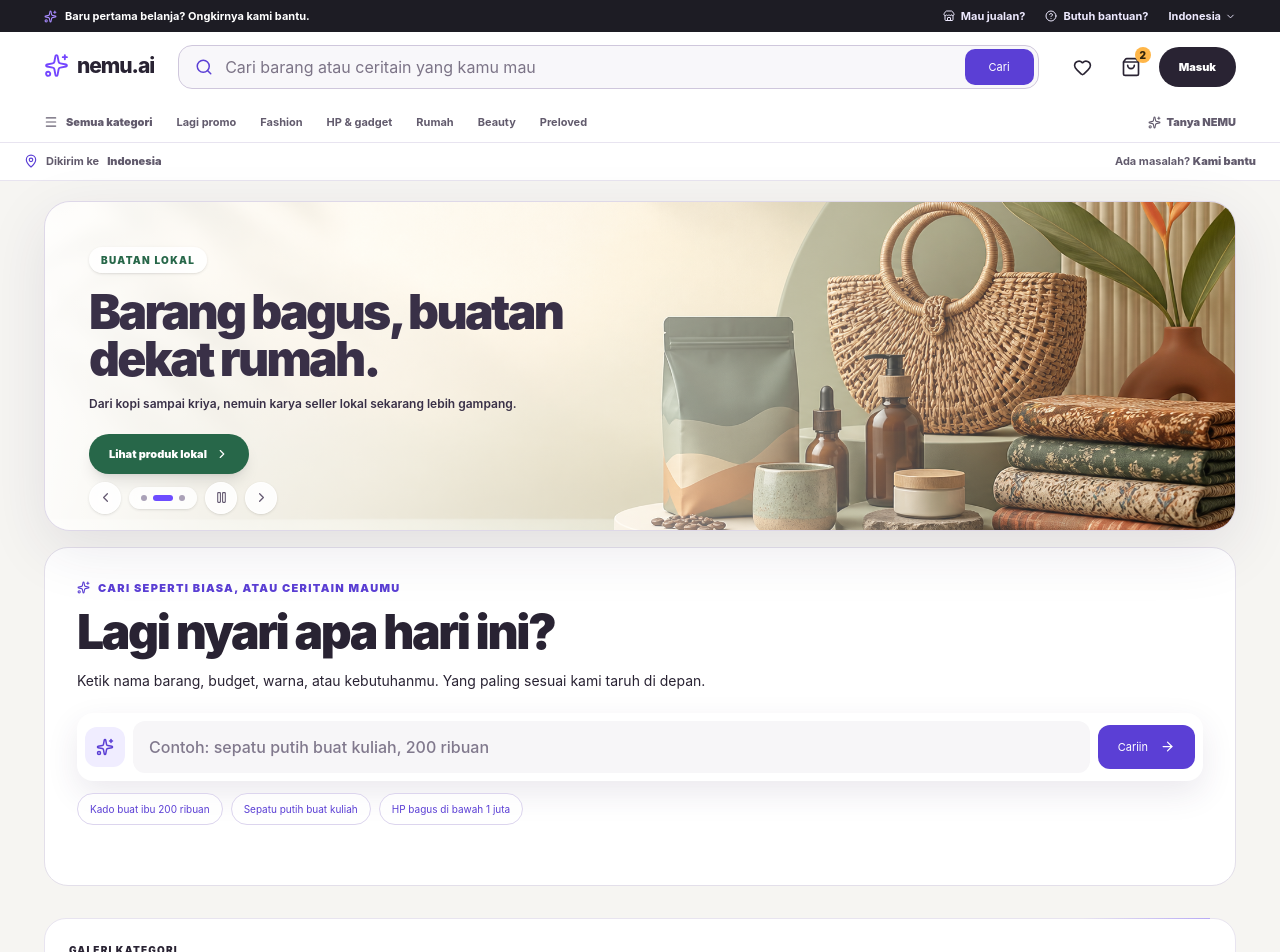
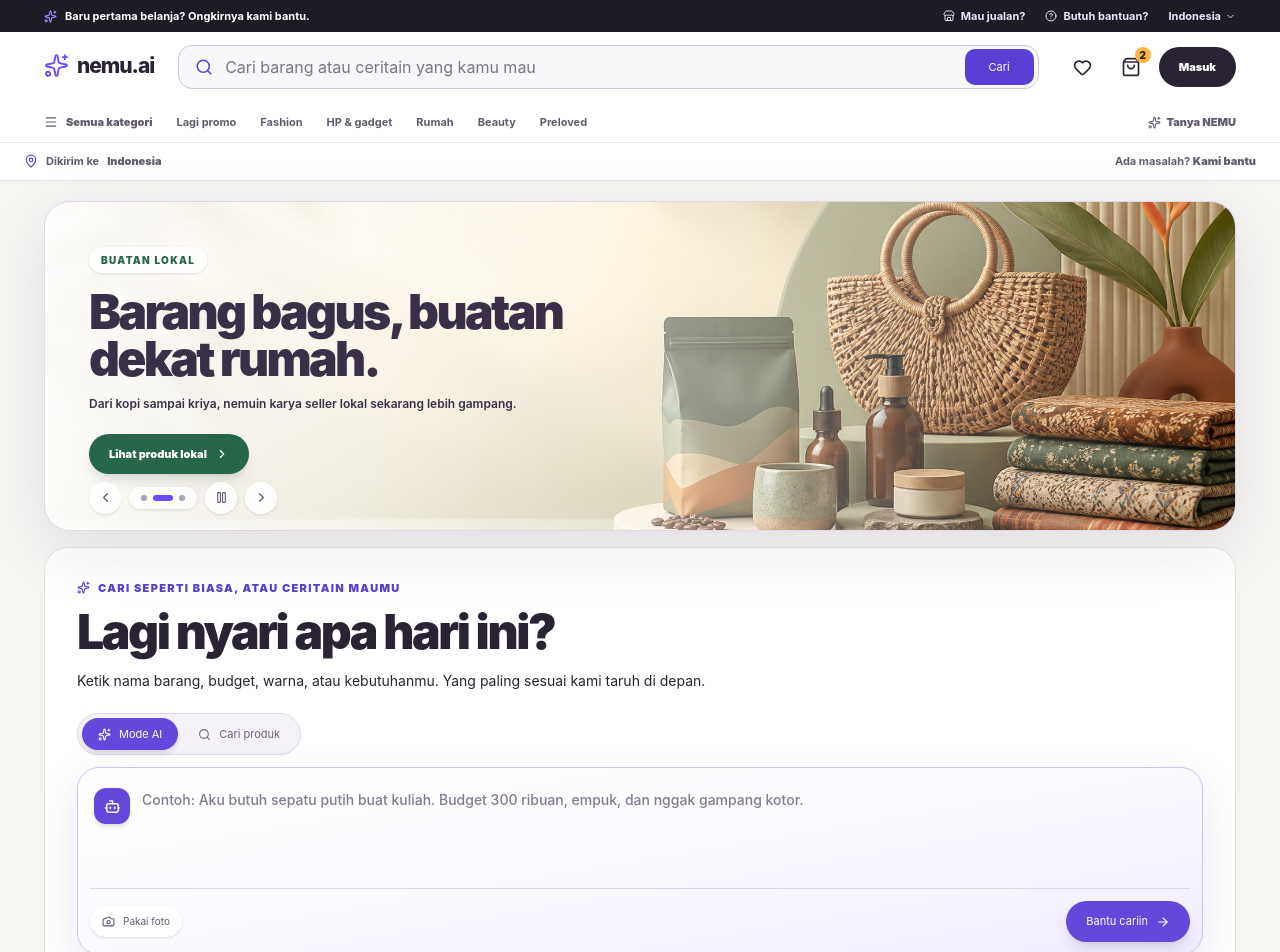
Before and after one commit to FerryF19999/mockup, a Next.js app: page /shop in a window 1280 px wide. Shown: the top 952 px of the page. Built offline with nearby package versions, Linux system fonts and the light colour scheme.

Commit message:
Add conversational AI shopping mode

```diff
--- a/app/shop/shop-client.tsx
+++ b/app/shop/shop-client.tsx
@@ -1,28 +1,68 @@
 'use client';
 
 import { FormEvent, useState } from 'react';
-import { ArrowRight, Check, Heart, ShoppingBag, Sparkles } from 'lucide-react';
+import { ArrowRight, Bot, Camera, Check, Heart, Search, ShoppingBag, Sparkles } from 'lucide-react';
 
-const suggestions = ['Kado buat ibu 200 ribuan', 'Sepatu putih buat kuliah', 'HP bagus di bawah 1 juta'];
+const suggestions = ['Kado buat ibu, budget 200 ribu', 'Sepatu putih buat kuliah dan nggak gampang kotor', 'HP enak buat ojol di bawah 1 juta'];
 
 export function ShopSearch() {
+  const [mode, setMode] = useState<'ai' | 'produk'>('ai');
   const [query, setQuery] = useState('');
   const [message, setMessage] = useState('');
+  const [result, setResult] = useState('');
 
   function submit(event: FormEvent) {
     event.preventDefault();
     const value = query.trim();
-    setMessage(value ? `Sip, kami siap nyaring pilihan buat “${value}”.` : 'Tulis dulu barang yang kamu cari, ya.');
+    if (!value) {
+      setMessage(mode === 'ai' ? 'Ceritain dulu yang kamu butuhin, ya.' : 'Tulis dulu nama barangnya, ya.');
+      setResult('');
+      return;
+    }
+    setMessage('');
+    if (mode === 'ai') setResult(value);
+    else {
+      setResult('');
+      setMessage(`Sip, lagi nyari “${value}” buat kamu.`);
+    }
+  }
+
+  function changeMode(next: 'ai' | 'produk') {
+    setMode(next);
+    setMessage('');
+    setResult('');
   }
 
   return (
     <div className="min-w-0">
-      <form className="flex flex-col gap-2 rounded-2xl bg-white p-2 shadow-[0_12px_32px_rgba(54,41,92,.10)] sm:flex-row sm:items-center" onSubmit={submit} role="search">
-        <span className="hidden size-10 shrink-0 place-items-center rounded-xl bg-[#f0edff] text-[#5b3fd5] sm:grid"><Sparkles size={18}/></span>
-        <input className="min-w-0 flex-1 rounded-xl bg-[#f7f6f8] px-4 py-3.5 text-sm font-semibold text-[#292333] outline-none placeholder:font-medium placeholder:text-[#81798d] focus:ring-2 focus:ring-violet-200" value={query} onChange={event=>setQuery(event.target.value)} placeholder="Contoh: sepatu putih buat kuliah, 200 ribuan" aria-label="Ceritakan produk yang dicari"/>
-        <button className="inline-flex h-11 items-center justify-center gap-3 rounded-xl bg-[#5b3fd5] px-5 text-[10px] font-black text-white transition hover:bg-[#4d32c4]" type="submit">Cariin <ArrowRight size={15}/></button>
-      </form>
-      <div className="mt-3 flex gap-2 overflow-x-auto pb-1 [scrollbar-width:none]">{suggestions.map(item=><button className="shrink-0 rounded-full border border-[#dcd5ee] bg-white/75 px-3 py-2 text-[8px] font-bold text-[#5b3fd5] transition hover:bg-white" type="button" key={item} onClick={()=>{setQuery(item);setMessage('')}}>{item}</button>)}</div>
+      <div className="mb-3 flex w-fit items-center gap-1 rounded-full border border-[#ded8e8] bg-[#f4f2f7] p-1" role="tablist" aria-label="Cara mencari barang">
+        <button className={`inline-flex items-center gap-2 rounded-full px-4 py-2 text-[9px] font-black transition ${mode === 'ai' ? 'bg-[#6547db] text-white shadow-md' : 'text-[#6d6378] hover:bg-white'}`} type="button" role="tab" aria-selected={mode === 'ai'} onClick={() => changeMode('ai')}><Sparkles size={13}/> Mode AI</button>
+        <button className={`inline-flex items-center gap-2 rounded-full px-4 py-2 text-[9px] font-black transition ${mode === 'produk' ? 'bg-white text-[#51465e] shadow-sm' : 'text-[#6d6378] hover:bg-white'}`} type="button" role="tab" aria-selected={mode === 'produk'} onClick={() => changeMode('produk')}><Search size={13}/> Cari produk</button>
+      </div>
+
+      {mode === 'ai' ? (
+        <div role="tabpanel">
+          <form className="rounded-[22px] border border-[#cfc4f2] bg-gradient-to-br from-white via-[#fbfaff] to-[#f0ebff] p-3 shadow-[0_14px_38px_rgba(74,52,135,.12)]" onSubmit={submit} role="search">
+            <div className="flex gap-3 px-1 pt-1">
+              <span className="mt-1 grid size-9 shrink-0 place-items-center rounded-xl bg-[#6547db] text-white shadow-md"><Bot size={17}/></span>
+              <textarea className="min-h-24 min-w-0 flex-1 resize-none bg-transparent py-1 text-sm font-semibold leading-6 text-[#393047] outline-none placeholder:font-medium placeholder:text-[#84798e]" value={query} onChange={event=>setQuery(event.target.value)} placeholder="Contoh: Aku butuh sepatu putih buat kuliah. Budget 300 ribuan, empuk, dan nggak gampang kotor." aria-label="Ceritakan barang yang kamu butuhkan"/>
+            </div>
+            <div className="mt-2 flex flex-wrap items-center justify-between gap-2 border-t border-[#ddd5f0] pt-3">
+              <button className="inline-flex items-center gap-2 rounded-full bg-white px-3 py-2 text-[8px] font-black text-[#655a72] shadow-sm transition hover:text-[#5b3fd5]" type="button" onClick={()=>setMessage('Fitur kirim foto segera hadir. Untuk sekarang, ceritain cirinya dulu ya.')}><Camera size={13}/> Pakai foto</button>
+              <button className="inline-flex items-center justify-center gap-2 rounded-full bg-[#6547db] px-5 py-3 text-[9px] font-black text-white shadow-lg transition hover:-translate-y-0.5 hover:bg-[#5638c8]" type="submit">Bantu cariin <ArrowRight size={14}/></button>
+            </div>
+          </form>
+          <div className="mt-3 flex gap-2 overflow-x-auto pb-1 [scrollbar-width:none]">{suggestions.map(item=><button className="shrink-0 rounded-full border border-[#dcd5ee] bg-white/80 px-3 py-2 text-[8px] font-bold text-[#5b3fd5] transition hover:border-[#b9a8eb] hover:bg-white" type="button" key={item} onClick={()=>{setQuery(item);setMessage('');setResult('')}}>{item}</button>)}</div>
+        </div>
+      ) : (
+        <form className="flex flex-col gap-2 rounded-2xl bg-white p-2 shadow-[0_12px_32px_rgba(54,41,92,.10)] sm:flex-row sm:items-center" onSubmit={submit} role="search" aria-label="Cari produk biasa">
+          <span className="hidden size-10 shrink-0 place-items-center rounded-xl bg-[#f0edff] text-[#5b3fd5] sm:grid"><Search size={18}/></span>
+          <input className="min-w-0 flex-1 rounded-xl bg-[#f7f6f8] px-4 py-3.5 text-sm font-semibold text-[#393047] outline-none placeholder:font-medium placeholder:text-[#81798d] focus:ring-2 focus:ring-violet-200" value={query} onChange={event=>setQuery(event.target.value)} placeholder="Ketik nama barang, misalnya: sepatu putih" aria-label="Nama produk yang dicari"/>
+          <button className="inline-flex h-11 items-center justify-center gap-3 rounded-xl bg-[#6547db] px-5 text-[9px] font-black text-white transition hover:bg-[#5638c8]" type="submit">Cari <ArrowRight size={15}/></button>
+        </form>
+      )}
+
+      {result && <div className="mt-4 rounded-[20px] border border-[#ded7ed] bg-white p-4 shadow-sm" role="status" aria-live="polite"><div className="flex items-start gap-3"><span className="grid size-9 shrink-0 place-items-center rounded-xl bg-[#e9f8d2] text-[#53701b]"><Check size={16}/></span><div className="min-w-0 flex-1"><b className="text-[11px] text-[#393047]">Oke, NEMU nangkep.</b><p className="mt-1 line-clamp-2 text-[9px] leading-5 text-[#6d6378]">Kamu lagi cari: “{result}”</p><div className="mt-3 flex flex-wrap gap-2"><span className="rounded-full bg-[#f1edff] px-3 py-1.5 text-[8px] font-bold text-[#5b3fd5]">Cocok dulu</span><span className="rounded-full bg-[#fff2dd] px-3 py-1.5 text-[8px] font-bold text-[#9a5b12]">Harga masuk akal</span><span className="rounded-full bg-[#e8f7f0] px-3 py-1.5 text-[8px] font-bold text-[#287056]">Seller jelas</span></div><button className="mt-4 inline-flex items-center gap-2 text-[9px] font-black text-[#5b3fd5]" type="button" onClick={()=>document.getElementById('produk')?.scrollIntoView({behavior:'smooth',block:'start'})}>Lihat yang paling cocok <ArrowRight size={13}/></button></div></div></div>}
       <p className="mt-2 min-h-4 text-[9px] font-bold text-[#5b3fd5]" role="status" aria-live="polite">{message}</p>
     </div>
   );
```
